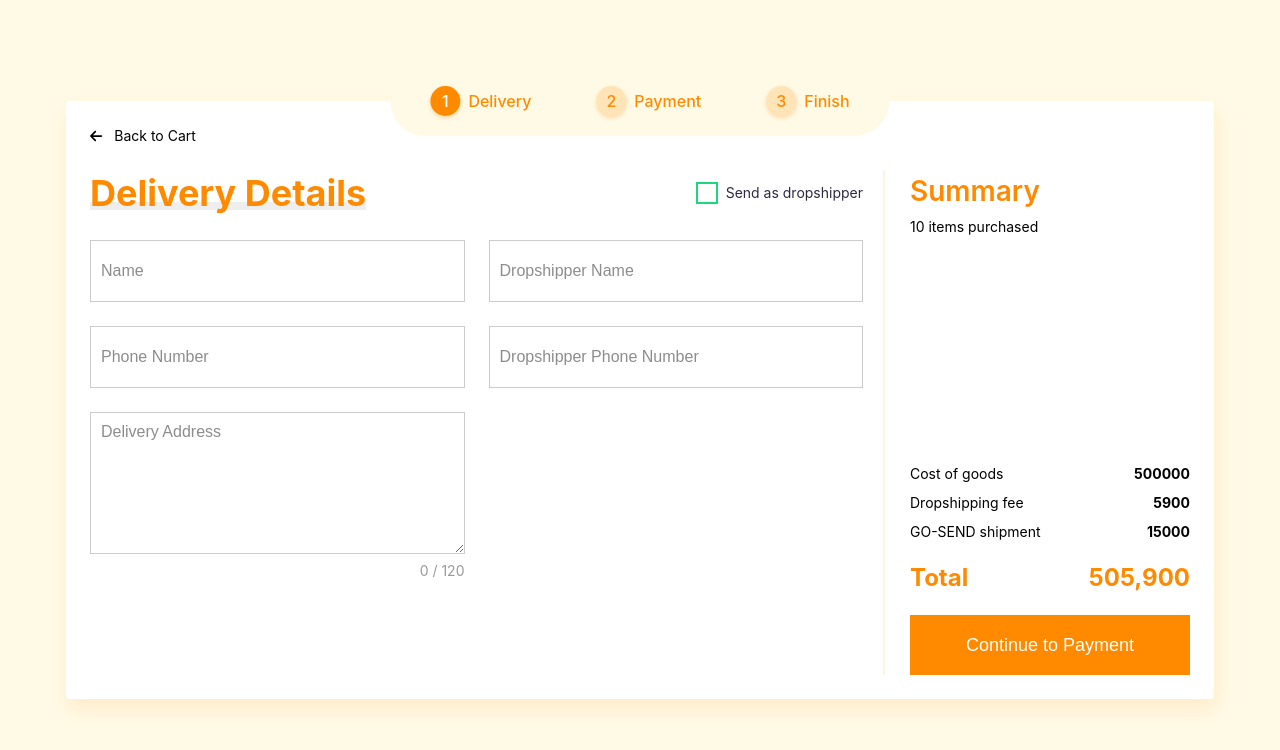
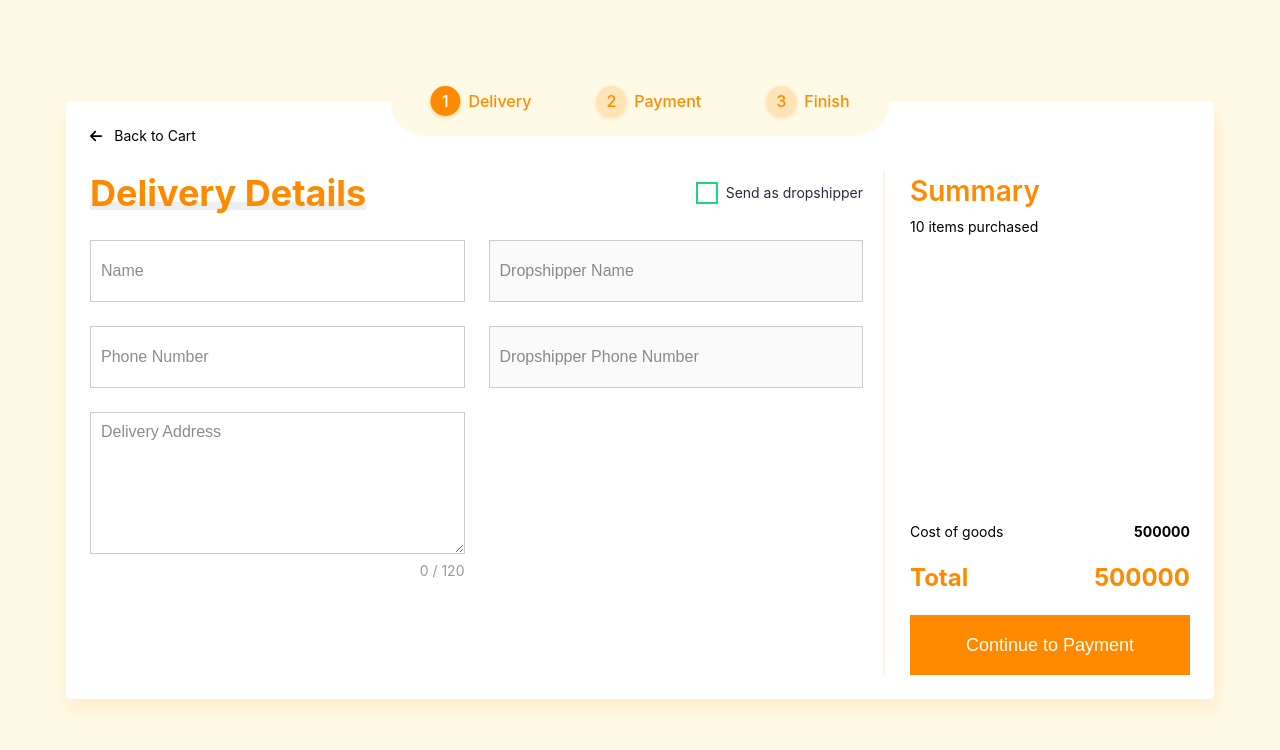
Before and after one commit to imantoafiif/jakmall-app, a Vue app: page / in a window 1280 px wide. Shown: the top 750 px of the page. Built offline with nearby package versions, Linux system fonts and the light colour scheme.

Commit message:
rework store

```diff
--- a/src/components/delivery.vue
+++ b/src/components/delivery.vue
@@ -1,12 +1,22 @@
 <script setup>
     import Title from './title.vue'
     import checkbox from './checkbox.vue';
-    import { ref } from 'vue';
+    import { ref, watch } from 'vue';
+    import { usePurchaseOverview } from '../stores/purchaseOverview'
 
-    const isDropshipper = ref(false)
     const name = ref('')
     const address = ref('')
+    const overview = usePurchaseOverview()
 
+    watch(
+        () => overview.is_dropshipping,
+        (newValue, oldValue) => {
+            if(!newValue) {
+                overview.setDropshipper(null)
+                overview.setDropshipperPhone(null)
+            }
+        }
+    )
 </script>
 
 <template>
@@ -19,16 +29,16 @@
             <Title :label="'Delivery Details'"></Title>
             <div>
                 <checkbox
-                    @action="() => isDropshipper = !isDropshipper"
-                    :value="isDropshipper"
+                    @action="() => overview.setDropshipStatus(!overview.is_dropshipping)"
+                    :value="overview.is_dropshipping"
                     :label="'Send as dropshipper'"/>
             </div>
         </div>
         <div class="delivery-container__input-grouping">
             <input placeholder="Name" v-model="name" />
-            <input placeholder="Dropshipper Name" v-model="name" />
+            <input :disabled="!overview.is_dropshipping" placeholder="Dropshipper Name" v-model="overview.dropshipper" />
             <input placeholder="Phone Number" v-model="name" />
-            <input placeholder="Dropshipper Phone Number" v-model="name" />
+            <input :disabled="!overview.is_dropshipping" placeholder="Dropshipper Phone Number" v-model="overview.dropshipper_phone" />
             <div class="delivery-container__input-grouping__textarea-container">
                 <textarea
                     maxlength="120"
--- a/src/components/main-display.vue
+++ b/src/components/main-display.vue
@@ -7,7 +7,6 @@
     import summaries from './summary.vue';
     import { ref, watch, shallowRef }  from 'vue';
 
-    const isDropshipper = ref(false)
     const name = ref('')
     const address = ref('')
     const view = shallowRef(delivery)
--- a/src/components/payment.vue
+++ b/src/components/payment.vue
@@ -1,7 +1,6 @@
 <script setup>
     import Title from './title.vue'
     import { usePurchaseOverview } from '../stores/purchaseOverview';
-    import { watch }  from 'vue';
 
     const overview = usePurchaseOverview()
 </script>
--- a/src/components/summary.vue
+++ b/src/components/summary.vue
@@ -3,7 +3,7 @@
     import { storeToRefs } from 'pinia'
 
     const overview = usePurchaseOverview()
-    const { shipmentMessage } = storeToRefs(overview)
+    const { shipmentMessage, total } = storeToRefs(overview)
 
     const buttonMessage = () => {
         switch(overview.page) {
@@ -29,6 +29,15 @@
                     {{ shipmentMessage }}
                 </p>
             </div>
+            <div
+                v-if="overview.page >= 3"
+                class="summary-container__head__item">
+                <hr/>
+                <p>Payment Method</p>
+                <p class="summary-container__head__item__purchased">
+                    {{ overview.payment?.method }}
+                </p>
+            </div>
         </div>
         <div class="summary-container__bottom">
             <p>
@@ -39,13 +48,13 @@
                 <span>Dropshipping fee</span>
                 <strong>5900</strong>
             </p>
-            <p>
+            <p v-if="overview.page >= 2">
                 <span>{{ overview.shipment?.method }} shipment</span>
                 <strong>{{ overview.shipment?.value }}</strong>
             </p>
             <h1>
                 <strong>Total</strong>
-                <strong>505,900</strong>
+                <strong>{{ total }}</strong>
             </h1>
             <button
                 v-if="overview.page < 3"
--- a/src/stores/purchaseOverview.js
+++ b/src/stores/purchaseOverview.js
@@ -7,7 +7,7 @@ export const usePurchaseOverview = defineStore('overview', {
             name: null,
             phone: null,
             address: null,
-            is_dropshipping: true,
+            is_dropshipping: false,
             dropshipper: null,
             dropshipper_phone: null,
             shipment: { method: 'GO-SEND', value: 15000, id: 'GOJEK' },
@@ -23,6 +23,13 @@ export const usePurchaseOverview = defineStore('overview', {
                 this.shipment?.method === 'JNE' ?  'In 2 days' :
                 'Tomorrow'
             return `${shipment} by ${this.shipment?.method}`
+        },
+        total() {
+            return (
+                this.cost +
+                (this.is_dropshipping ? 5900 : 0) +
+                (this.page >= 2 ? this.shipment?.value : 0)
+            )
         }
     },
     actions: {
@@ -35,6 +42,12 @@ export const usePurchaseOverview = defineStore('overview', {
         setPayment(v) {
             this.payment = v
         },
+        setDropshipper(v) {
+            this.dropshipper = v
+        },
+        setDropshipperPhone(v) {
+            this.dropshipper_phone = v
+        },
         setOID() {
             const characters = '23456789ABCDEFGHJKLMNPQRSTUVWXYZ';
             this.order_id = ''
@@ -43,8 +56,21 @@ export const usePurchaseOverview = defineStore('overview', {
                 this.order_id = `${this.order_id}${characters[i]}`
             }
         },
+        setDropshipStatus(v) {
+            this.is_dropshipping = v
+        },
         resetOverview() {
-
+            this.page = 1
+            this.name = null
+            this.phone = null
+            this.address = null
+            this.is_dropshipping = false
+            this.dropshipper = null
+            this.dropshipper_phone = null
+            this.shipment = { method: 'GO-SEND', value: 15000, id: 'GOJEK' }
+            this.payment = { method: 'e-Wallet', value: 1500000, id: 'EWALLET' }
+            this.order_id = null
+            this.cost = 500000
         },
     }
 })
```
